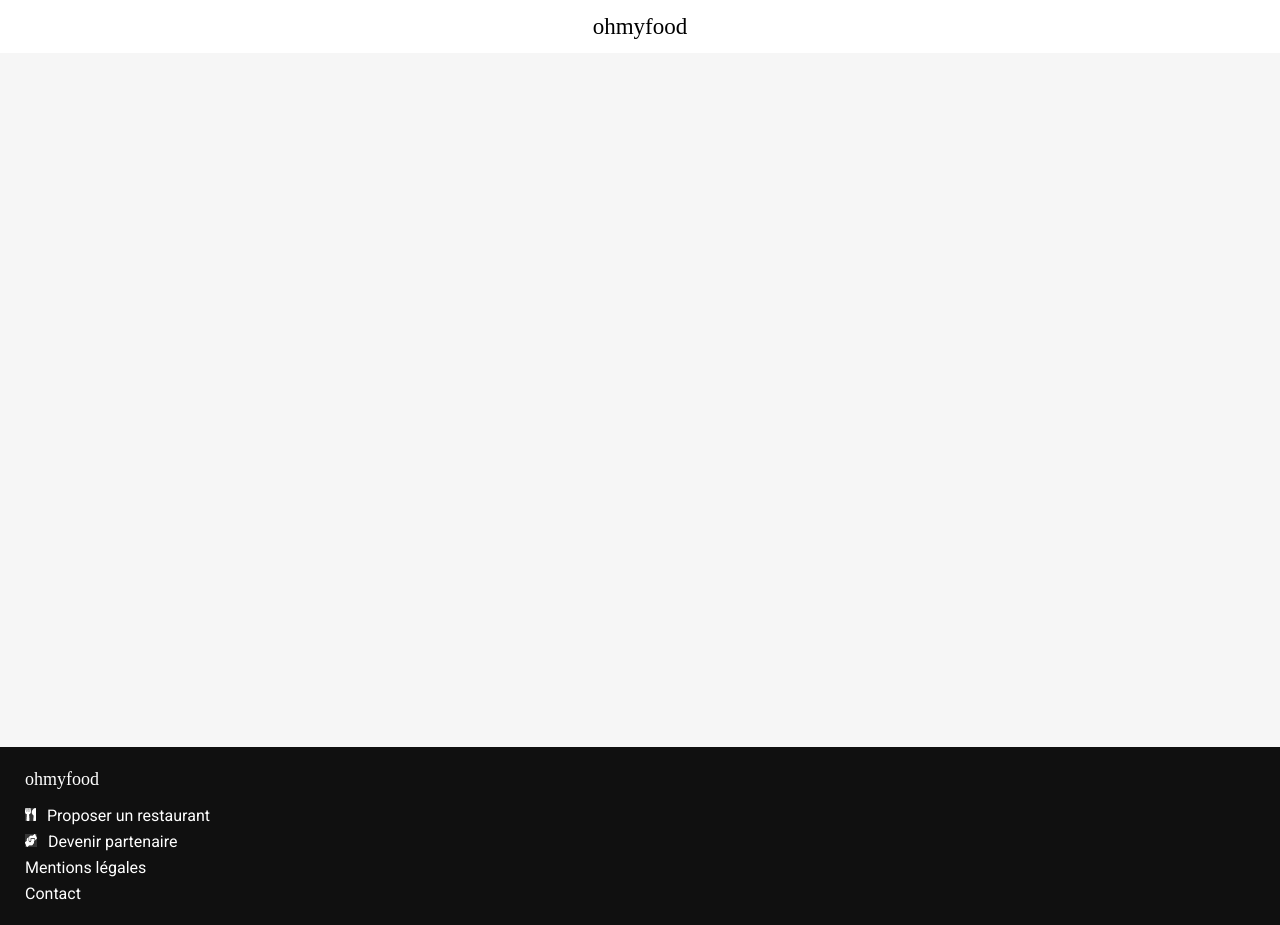
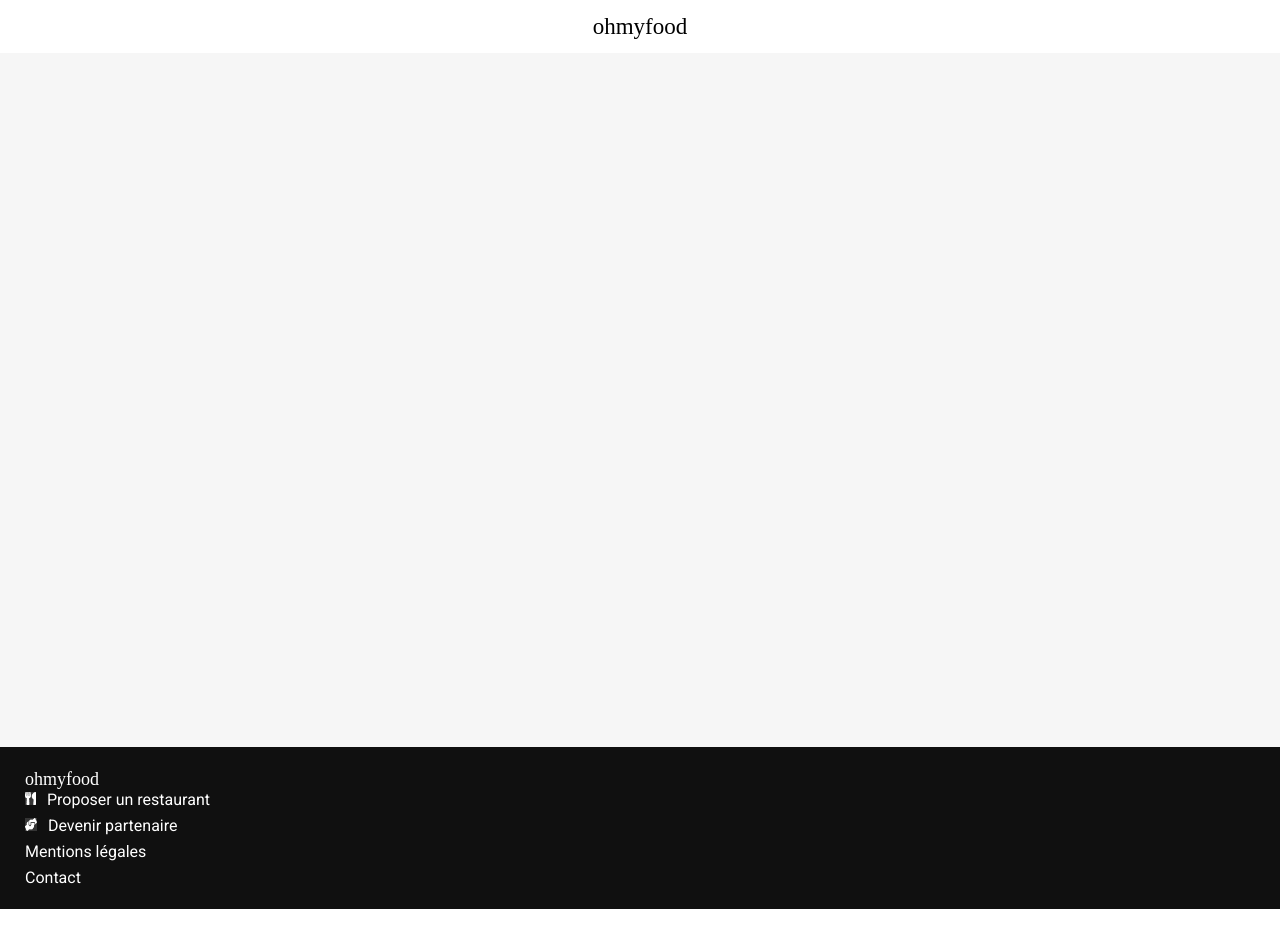
Before and after one commit to 7Flafleur/ohmyfood, a website: page index.html in a window 1280 px wide. Drawn offline with Linux system fonts and the light colour scheme; a web font is replaced by a local one.

Commit message:
nav footer

```diff
--- a/assets/css/mobile.css
+++ b/assets/css/mobile.css
@@ -17,19 +17,13 @@ body{
 
 .header{
     background-color: #fff;
-    display: flex;
-    justify-content: center;
-    align-items: center;
     padding: 14px 89px 13px 89px;
-
 }
 
 
 main{
     background-color: #F6F6F6;
     height:86.75%;
-
-
 }
 
 
@@ -61,8 +55,8 @@ main{
 
 }
 
-.footer ul{
-    list-style: none;
+.footer nav{
+
     color:#FFF;
     display: flex;
     flex-direction: column;
@@ -72,6 +66,12 @@ main{
     padding: 0;
     margin-bottom: 0;
 
+
+}
+
+.footer nav a{
+    text-decoration:none;
+    color:#FFF;
 }
 
 .footericon{
--- a/index.html
+++ b/index.html
@@ -27,23 +27,18 @@
     <!--en-tête-->
     <header class="header">
         <div class="logo">ohmyfood</div>
-
     </header>
     <!--partie principale-->
     <main class="main"></main>
     <!--pied du document-->
     <footer class="footer">
         <div class="logo">ohmyfood</div>
-
-            <ul>
-                <li>
-                  <img class="footericon" src="assets/images/fourchette.png" alt="icône fourchette couteau"> Proposer un restaurant</li>
-                <li>
-                    <img class="footericon" src="assets/images/mains.png" alt="serre-mains"/>   Devenir partenaire</li>
-                <li>Mentions légales</li>
-                <li>Contact</li>
-            </ul>
-
+            <nav>
+                <a href=""><img class="footericon" src="assets/images/fourchette.png" alt="icône fourchette couteau"> Proposer un restaurant</li></a>
+                <a href=""><img class="footericon" src="assets/images/mains.png" alt="serre-mains"/>   Devenir partenaire</li></a>
+                <a href="">Mentions légales</a>
+                <a href="">Contact</a>
+            </nav>
     </footer>
 </body>
 <!--fin de la partie visible-->
```
